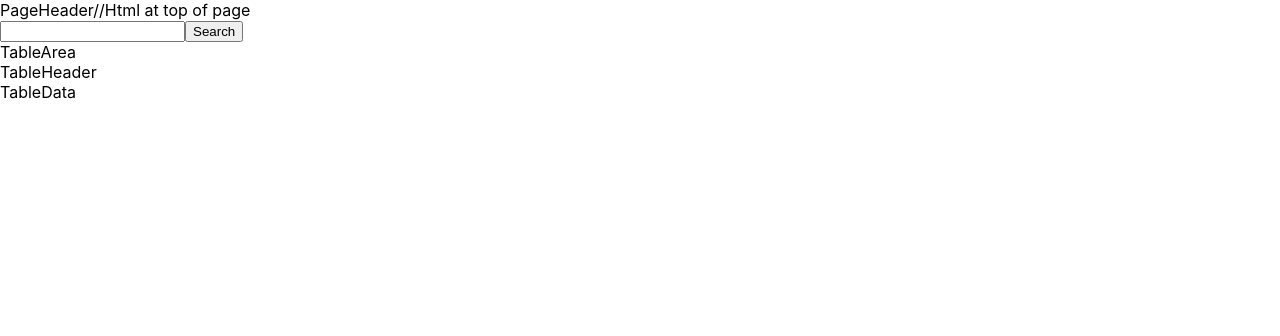
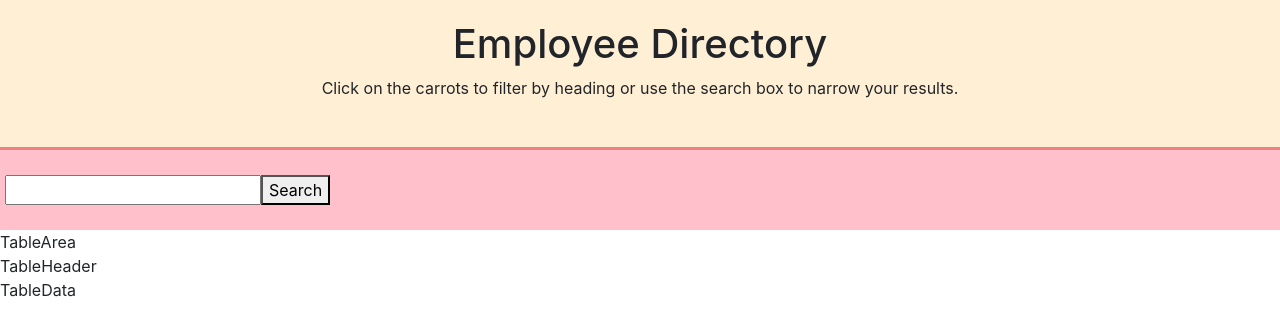
Before and after one commit to s88leigh/Employee-Directory, a React (Create React App) app in the folder employee-directory-react/: page / in a window 1280 px wide. Shown: the top 336 px of the page. Built offline with nearby package versions, Linux system fonts and the light colour scheme.

Commit message:
added style to pageheader and search section

```diff
--- a/employee-directory-react/public/index.html
+++ b/employee-directory-react/public/index.html
@@ -24,7 +24,12 @@
       work correctly both with client-side routing and a non-root public URL.
       Learn how to configure a non-root public URL by running `npm run build`.
     -->
-    <title>React App</title>
+    <!--google fonts-->
+    <link href="https://fonts.googleapis.com/css?family=Permanent+Marker&display=swap" rel="stylesheet"/>
+    <!--bootstrap-->
+    <link rel="stylesheet" href="https://stackpath.bootstrapcdn.com/bootstrap/4.3.1/css/bootstrap.min.css" integrity="sha384-ggOyR0iXCbMQv3Xipma34MD+dH/1fQ784/j6cY/iJTQUOhcWr7x9JvoRxT2MZw1T" crossorigin="anonymous" />
+
+    <title>Employee Directory React App</title>
   </head>
   <body>
     <noscript>You need to enable JavaScript to run this app.</noscript>
--- a/employee-directory-react/src/App.css
+++ b/employee-directory-react/src/App.css
@@ -1,38 +1,27 @@
-.App {
-  text-align: center;
+/* :root {
+  --mainBlue: blue;
+  --lightBlue: lightblue;
+  --mainWhite: #ffffff;
+  --mainGray: gray;
 }
 
-.App-logo {
-  height: 40vmin;
-  pointer-events: none;
+body {
+  font-family: Arial, Helvetica, sans-serif;
+  background: var(--mainWhite) !important;
+
 }
 
-@media (prefers-reduced-motion: no-preference) {
-  .App-logo {
-    animation: App-logo-spin infinite 20s linear;
-  }
+.text-title{
+  font-family: 'Permanent Marker', cursive;
+  letter-spacing: 0.3rem;
+  text-transform: uppercase;
 }
+ .text-blue{
+   color: var(--lightBlue);
+ } */
 
-.App-header {
-  background-color: #282c34;
-  min-height: 100vh;
-  display: flex;
-  flex-direction: column;
-  align-items: center;
-  justify-content: center;
-  font-size: calc(10px + 2vmin);
-  color: white;
-}
-
-.App-link {
-  color: #61dafb;
-}
-
-@keyframes App-logo-spin {
-  from {
-    transform: rotate(0deg);
-  }
-  to {
-    transform: rotate(360deg);
-  }
-}
+ .app {
+   background: blue;
+   /* padding: 30px; */
+   height: 100vh;
+ }
--- a/employee-directory-react/src/App.js
+++ b/employee-directory-react/src/App.js
@@ -6,14 +6,31 @@ import TableHeader from './components/TableHeader';
 import TableData from './components/TableData';
 
 
+import './App.css';
+
+
 function App() {
   return (
     <div>
+    <div>
     <PageHeader/>
+    </div>
+
+    <div>
     <SearchBar/>
+    </div>
+
+    <div>
     <TableArea/>
+    </div>
+
+    <div>
     <TableHeader/>
+    </div>
+
+    <div>
     <TableData/>
+    </div>
     </div>
   );
 }
--- a/employee-directory-react/src/components/PageHeader/index.js
+++ b/employee-directory-react/src/components/PageHeader/index.js
@@ -1,12 +1,19 @@
 import React from 'react';
+import './style.css';
+
 
 export default class PageHeader extends React.Component {
 
     render() {
-        return(
-            <div>
-                PageHeader//Html at top of page
+        return (
+            <div className='row1'>
+                {/* <div className='row'> */}
+                    <h1>Employee Directory</h1>
+                    <p>Click on the carrots to filter by heading or use the search box to narrow your results.</p>
+                {/* </div> */}
             </div>
+
+
         )
     }
 
--- /dev/null
+++ b/employee-directory-react/src/components/PageHeader/style.css
@@ -0,0 +1,8 @@
+.row1 {
+
+    height: 150px;
+    padding: 20px;
+    background: papayawhip;
+    text-align: center;
+    border-bottom: 3px solid lightcoral;
+}
--- a/employee-directory-react/src/components/SearchBar/index.js
+++ b/employee-directory-react/src/components/SearchBar/index.js
@@ -1,6 +1,9 @@
 import React from 'react';
+import './search-style.css';
+
 
 export default class SearchBar extends React.Component {
+
 
     state = {
         search: "", //we are searching for...
@@ -18,7 +21,7 @@ export default class SearchBar extends React.Component {
 
     render() { //include some states. we're gonna change come states that are put in
         return(
-            <div>
+            <div className='row'>
                 <form>
                     <input
                     handleInputChange={this.handleInputChange}
--- /dev/null
+++ b/employee-directory-react/src/components/SearchBar/search-style.css
@@ -0,0 +1,8 @@
+.row {
+
+    height: 80px;
+    padding: 20px;
+    background: pink;
+    align-content: center;
+
+}
```
